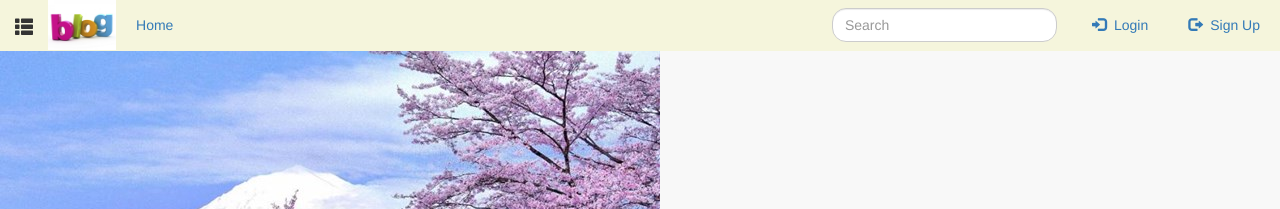
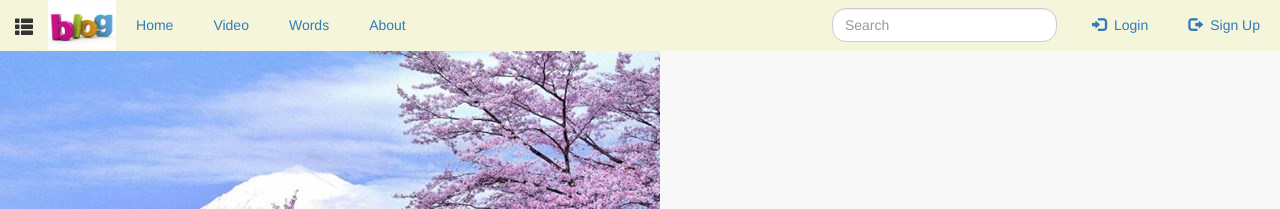
Before and after one commit to ltdinh/web-videos, a Jekyll site: the page built from pages/about.md, in a window 1280 px wide. Shown: the top 209 px of the page. Built offline with Jekyll 4.4.1, drawn with Linux system fonts in a browser that asks for light colours.

Commit message:
Update header.html

```diff
--- a/_includes/header.html
+++ b/_includes/header.html
@@ -9,6 +9,9 @@
 		<div>
 			<ul class="nav navbar-nav">
 				<li id="home"><a href="{{ site.baseurl }}/index">Home</a></li>
+				<li><a href="{{ site.baseurl }}/index">Video</a></li>
+					<li><a href="{{ site.baseurl }}/index">Words</a></li>
+						<li><a href="{{ site.baseurl }}/index">About</a></li>
 			</ul>
 			<ul class="nav navbar-nav navbar-right">
 				<li><a href="#"><span class="glyphicon glyphicon-log-in" style="padding-right: 8px;"></span>Login</a></li>
```
